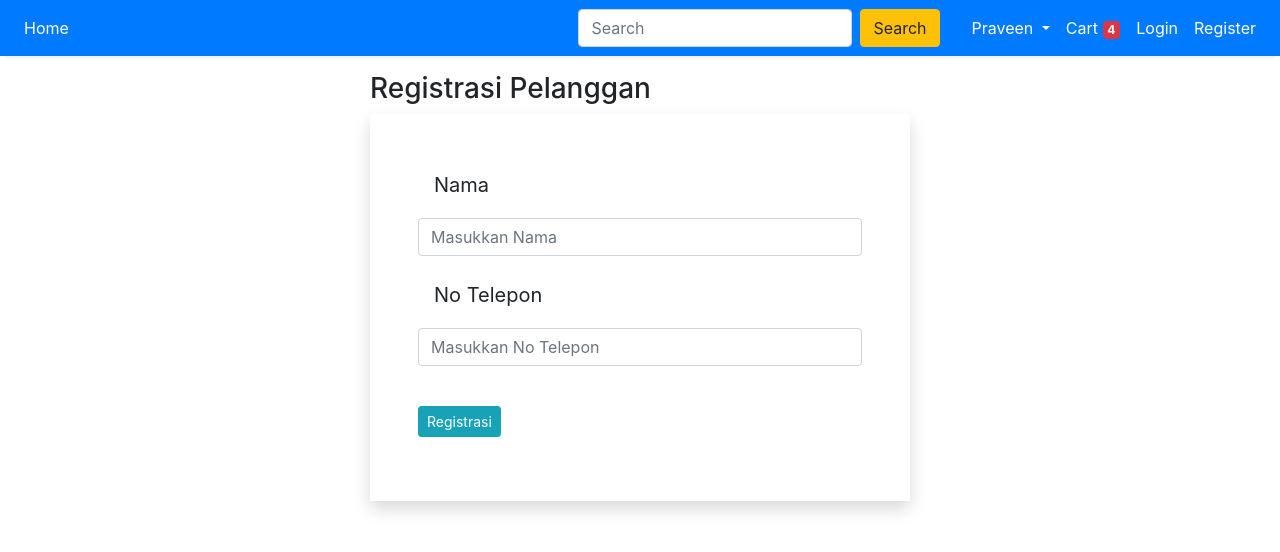
After one commit to junikarizki1/ecommerce, a Django app: page /signup in a window 1280 px wide. The commit adds this page. Shown: the top 552 px of the page. Run offline with Django 5.2, Linux system fonts and the light colour scheme; some libraries are stand-ins or nearby versions.

Commit message:
signup desain

```diff
--- a/ecommerce/store/templates/base.html
+++ b/ecommerce/store/templates/base.html
@@ -14,7 +14,7 @@
       href="https://cdn.jsdelivr.net/npm/bootstrap@4.6.1/dist/css/bootstrap.min.css"
     />
     <script src="https://cdn.jsdelivr.net/npm/jquery@3.6.0/dist/jquery.min.js"></script>
-    <title>Python World</title>
+    <title>Home</title>
     <style>
       nav {
         background-color: white;
@@ -89,7 +89,7 @@
             <a class="nav-link" href="#">Login<span class="sr-only"></span></a>
           </li>
           <li class="nav-item active">
-            <a class="nav-link text" href="#"
+            <a class="nav-link text" href="/signup"
               >Register<span class="sr-only"></span
             ></a>
           </li>
--- /dev/null
+++ b/ecommerce/store/templates/signup.html
@@ -0,0 +1,22 @@
+{%include "base.html"%} {%block content%}
+<div class="container">
+  <div class="row my-3">
+    <div class="col-sm-6 offset-sm-3">
+        <h3>Registrasi Pelanggan</h3>
+        <form action="" class="shadow p-5">
+            <div class="form-group">
+                <label for="" class="form-control-lg">Nama</label>
+                <input type="text" name="name" id="" class="form-control" placeholder="Masukkan Nama"></input>
+            </div>
+            <div class="form-group">
+                <label for="" class="form-control-lg">No Telepon</label>
+                <input type="text" name="no" id="" class="form-control" placeholder="Masukkan No Telepon"></input>
+            </div>
+            <div class="form-group pt-4">
+                <input class="btn btn-sm btn-info" type="submit" value="Registrasi"></input>
+            </div>
+        </form>
+    </div>
+  </div>
+</div>
+{%endblock content%}
--- a/ecommerce/store/urls.py
+++ b/ecommerce/store/urls.py
@@ -1,7 +1,8 @@
 from django.contrib import admin
 from django.urls import path
-from .views import index
+from .views import index, signup
 
 urlpatterns = [
     path('',index),
+    path('signup',signup),
 ]
--- a/ecommerce/store/views.py
+++ b/ecommerce/store/views.py
@@ -17,3 +17,6 @@ def index(request):
     data['product']=products
     data['category']=category
     return render(request, 'index.html', data)
+
+def signup(request):
+    return render(request, 'signup.html')
```
Also changed, not shown: ecommerce/store/templates/index.html (+8 -3 lines), ecommerce/db.sqlite3.
